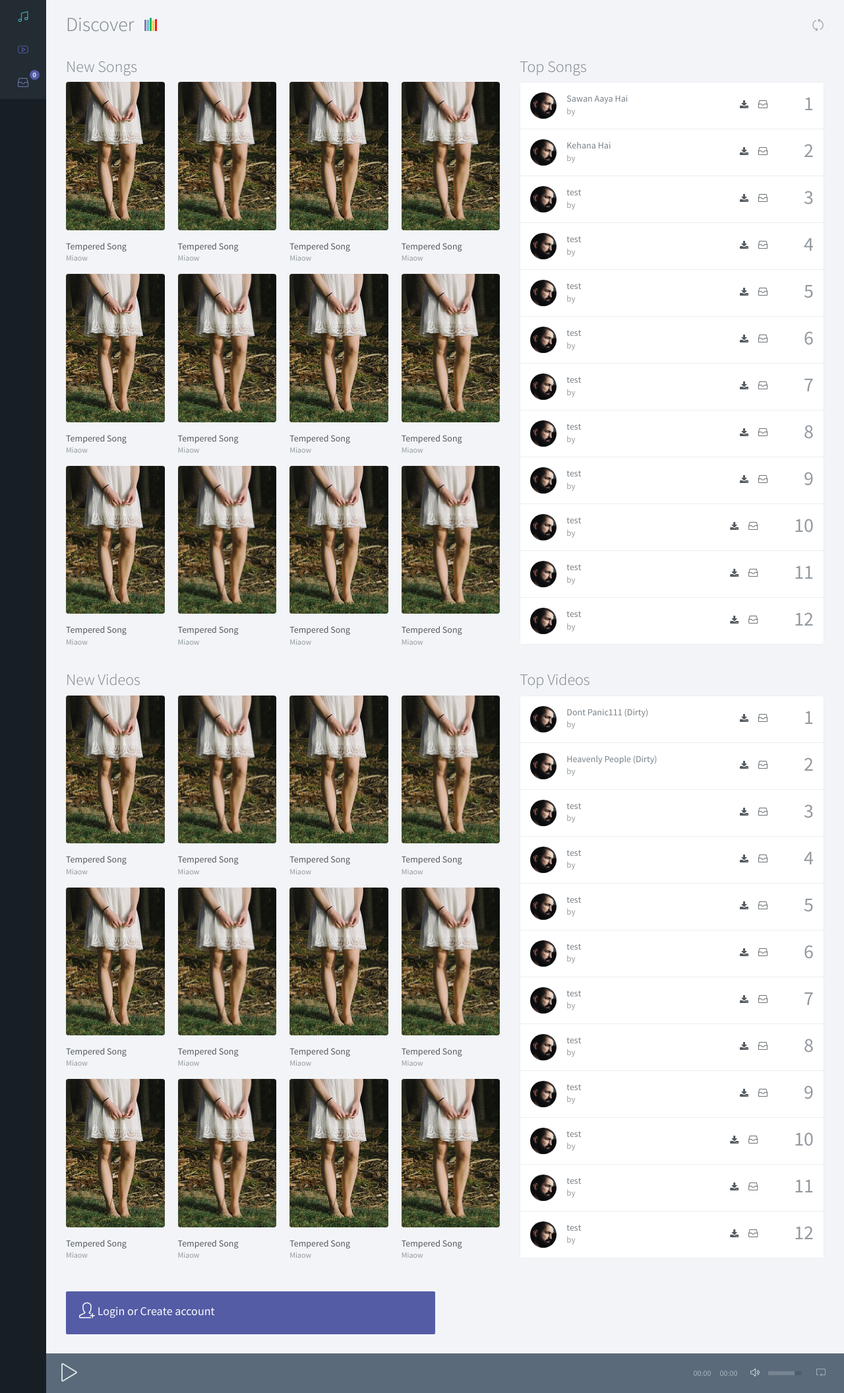
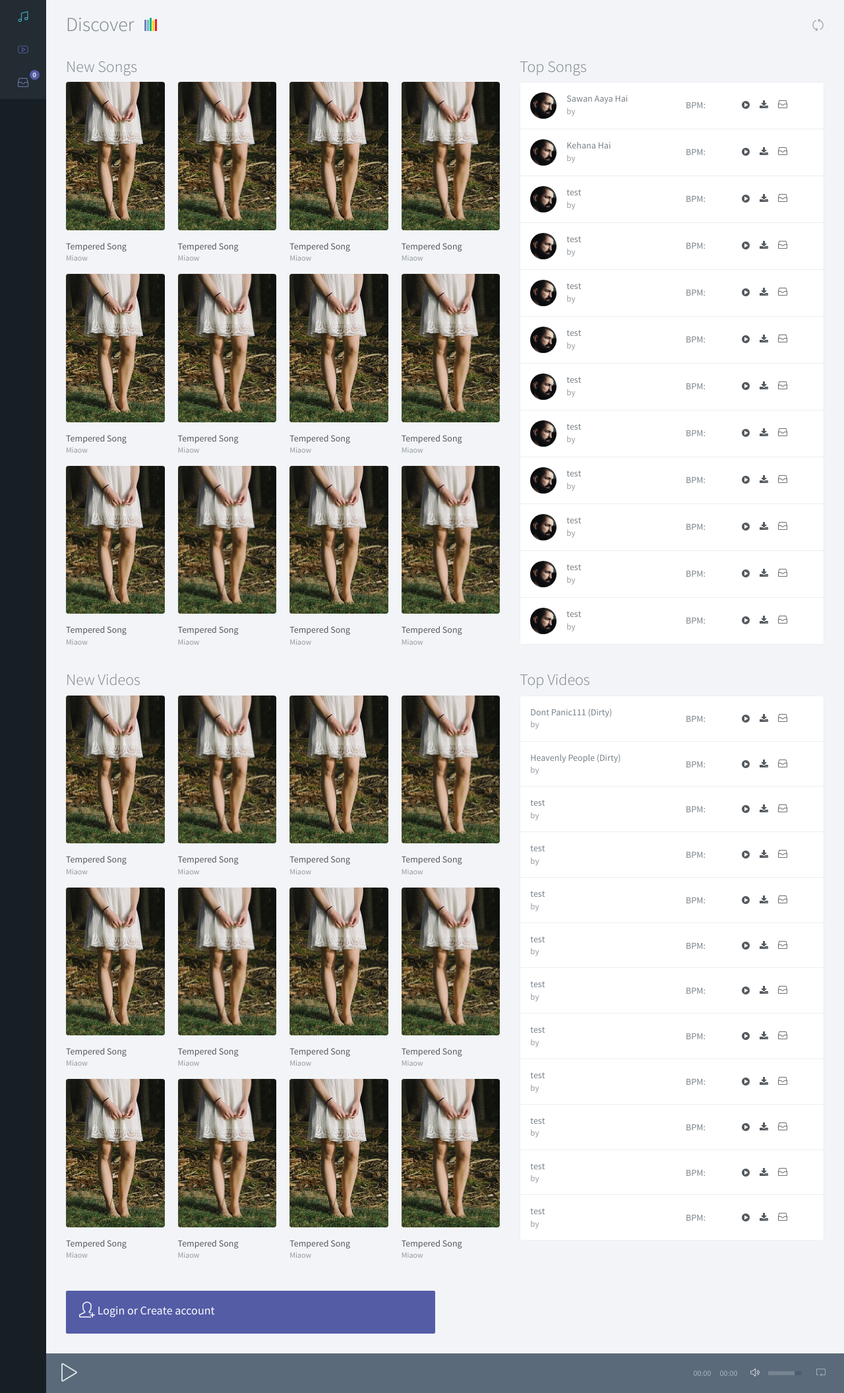
Before and after one commit to priyranjansingh/vip, a CodeIgniter app: page /vip/ in a window 1280 px wide. Shown: the part 60-2171 px from the top of the page at 66% size. Run offline with CodeIgniter, Linux system fonts and the light colour scheme.

Commit message:
Crate & Homepage
Crate Page as well as homepage changes

```diff
--- a/application/controllers/vip.php
+++ b/application/controllers/vip.php
@@ -16,6 +16,7 @@ class Vip extends CI_Controller {
         $this->load->model('Download_model');
         $this->load->helper('text');
         $this->load->helper('download');
+        $this->load->library('session');
     }
 
     public function index() {
@@ -54,9 +55,9 @@ class Vip extends CI_Controller {
               $offset = 24;
         }
         $data = array();
-        $query = $this->db->get_where('song_lists',array('songType'=>'1'),$offset,$limit);
+        $query = $this->db->order_by('id', 'DESC')->get_where('song_lists',array('songType'=>'1'),$offset,$limit);
         $data['songs_result'] = $query->result_array();
-        $query_total = $this->db->get_where('song_lists',array('songType'=>'1'));
+        $query_total = $this->db->order_by('id', 'DESC')->get_where('song_lists',array('songType'=>'1'));
         $total_page = $query_total->num_rows();
         $data['total_records'] = ceil($total_page/24);
         $data['genreName'] = 'All';
@@ -72,9 +73,9 @@ class Vip extends CI_Controller {
               $offset = 24;
         }
         $data = array();
-        $query = $this->db->get_where('song_lists',array('songType'=>'2'),$offset,$limit);
+        $query = $this->db->order_by('id', 'DESC')->get_where('song_lists',array('songType'=>'2'),$offset,$limit);
         $data['songs_result'] = $query->result_array();
-        $query_total = $this->db->get_where('song_lists',array('songType'=>'2'));
+        $query_total = $this->db->order_by('id', 'DESC')->get_where('song_lists',array('songType'=>'2'));
         $total_page = $query_total->num_rows();
         $data['total_records'] = ceil($total_page/24);
         $data['genreName'] = 'All';
@@ -92,10 +93,10 @@ class Vip extends CI_Controller {
         $genre_id =  $this->input->post('id');
         $genre_query = $this->db->get_where('genre',array("id"=>$genre_id));
         $genre_name = $genre_query->row_array();
-        $query = $this->db->get_where('song_lists',array("genre"=>$genre_id,'songType'=>'1'),$offset,$limit);
+        $query = $this->db->order_by('id', 'DESC')->get_where('song_lists',array("genre"=>$genre_id,'songType'=>'1'),$offset,$limit);
         $data['songs_result'] = $query->result_array();
 
-        $query_total = $this->db->get_where('song_lists',array("genre"=>$genre_id,'songType'=>'1'));
+        $query_total = $this->db->order_by('id', 'DESC')->get_where('song_lists',array("genre"=>$genre_id,'songType'=>'1'));
         $total_page = $query_total->num_rows();
         $data['total_records'] = ceil($total_page/24);
 
@@ -115,10 +116,10 @@ class Vip extends CI_Controller {
         $genre_id =  $this->input->post('id');
         $genre_query = $this->db->get_where('genre',array("id"=>$genre_id));
         $genre_name = $genre_query->row_array();
-        $query = $this->db->get_where('song_lists',array("genre"=>$genre_id,'songType'=>'2'),$offset,$limit);
+        $query = $this->db->order_by('id', 'DESC')->get_where('song_lists',array("genre"=>$genre_id,'songType'=>'2'),$offset,$limit);
         $data['songs_result'] = $query->result_array();
 
-        $query_total = $this->db->get_where('song_lists',array("genre"=>$genre_id,'songType'=>'2'));
+        $query_total = $this->db->order_by('id', 'DESC')->get_where('song_lists',array("genre"=>$genre_id,'songType'=>'2'));
         $total_page = $query_total->num_rows();
         $data['total_records'] = ceil($total_page/24);
 
@@ -141,10 +142,10 @@ class Vip extends CI_Controller {
         $genre_query = $this->db->get_where('genre',array("id"=>$genre_id));
         $genre_name = $genre_query->row_array();
         // end of getting the genre name
-        $query = $this->db->get_where('song_lists',array("subGenre"=>$genre_id,'songType'=>'1'),$offset,$limit);
+        $query = $this->db->order_by('id', 'DESC')->get_where('song_lists',array("subGenre"=>$genre_id,'songType'=>'1'),$offset,$limit);
         $data['songs_result'] = $query->result_array();
 
-        $query_total = $this->db->get_where('song_lists',array("subGenre"=>$genre_id,'songType'=>'1'));
+        $query_total = $this->db->order_by('id', 'DESC')->get_where('song_lists',array("subGenre"=>$genre_id,'songType'=>'1'));
         $total_page = $query_total->num_rows();
         $data['total_records'] = ceil($total_page/24);
 
@@ -168,10 +169,10 @@ class Vip extends CI_Controller {
         $genre_query = $this->db->get_where('genre',array("id"=>$genre_id));
         $genre_name = $genre_query->row_array();
         // end of getting the genre name
-        $query = $this->db->get_where('song_lists',array("subGenre"=>$genre_id,'songType'=>'2'),$offset,$limit);
+        $query = $this->db->order_by('id', 'DESC')->get_where('song_lists',array("subGenre"=>$genre_id,'songType'=>'2'),$offset,$limit);
         $data['songs_result'] = $query->result_array();
 
-        $query_total = $this->db->get_where('song_lists',array("subGenre"=>$genre_id,'songType'=>'2'));
+        $query_total = $this->db->order_by('id', 'DESC')->get_where('song_lists',array("subGenre"=>$genre_id,'songType'=>'2'));
         $total_page = $query_total->num_rows();
         $data['total_records'] = ceil($total_page/24);
 
@@ -238,7 +239,7 @@ class Vip extends CI_Controller {
               $offset = 24;
         }
         $data = array();
-        $query = $this->db->get_where('song_lists',array('songType'=>'2'),$offset,$limit);
+        $query = $this->db->order_by('id', 'DESC')->get_where('song_lists',array('songType'=>'2'),$offset,$limit);
         $data['songs_result'] = $query->result_array();
         $this->load->view('video-loading', $data);
     }
@@ -253,7 +254,7 @@ class Vip extends CI_Controller {
               $offset = 24;
         }
         $data = array();
-        $query = $this->db->get_where('song_lists',array("genre"=>$genre_id,'songType'=>'1'),$offset,$limit);
+        $query = $this->db->order_by('id', 'DESC')->get_where('song_lists',array("genre"=>$genre_id,'songType'=>'1'),$offset,$limit);
         $data['songs_result'] = $query->result_array();
         $this->load->view('song-loading', $data);
     }
@@ -267,7 +268,7 @@ class Vip extends CI_Controller {
               $offset = 24;
         }
         $data = array();
-        $query = $this->db->get_where('song_lists',array("genre"=>$genre_id,'songType'=>'2'),$offset,$limit);
+        $query = $this->db->order_by('id', 'DESC')->get_where('song_lists',array("genre"=>$genre_id,'songType'=>'2'),$offset,$limit);
         $data['songs_result'] = $query->result_array();
         $this->load->view('video-loading', $data);
     }
@@ -282,7 +283,7 @@ class Vip extends CI_Controller {
               $offset = 24;
         }
         $data = array();
-        $query = $this->db->get_where('song_lists',array("subGenre"=>$genre_id,'songType'=>'1'),$offset,$limit);
+        $query = $this->db->order_by('id', 'DESC')->get_where('song_lists',array("subGenre"=>$genre_id,'songType'=>'1'),$offset,$limit);
         $data['songs_result'] = $query->result_array();
         $this->load->view('song-loading', $data);
     }
@@ -296,7 +297,7 @@ class Vip extends CI_Controller {
               $offset = 24;
         }
         $data = array();
-        $query = $this->db->get_where('song_lists',array("subGenre"=>$genre_id,'songType'=>'2'),$offset,$limit);
+        $query = $this->db->order_by('id', 'DESC')->get_where('song_lists',array("subGenre"=>$genre_id,'songType'=>'2'),$offset,$limit);
         $data['songs_result'] = $query->result_array();
         $this->load->view('video-loading', $data);
     }
@@ -334,61 +335,7 @@ class Vip extends CI_Controller {
     }
 
 
-    public function download($slug){
-        if ($this->myauth->isLogin()) {
-            if (isset($_REQUEST['download'])) {
-                $play = $this->Song_model->getsongDetail($slug);
-
-                if ($play) {
-                    $nos = $this->Download_model->countDownloads($play);
-                    if ($this->_isDownloadLimit($nos)) {
-                        $this->Download_model->saveDownloads($play);
-                        $this->Song_model->updateTotalDownload($play->id);
-                        if (isset($_POST['save']) && $_POST['save'] == "Submit") {
-                            $this->Wonder_model->saveAnswer();
-                        }
-                        $path = explode("../", $play->filePath);
-                        if ($play->songType == "1") {
-                            if (file_exists($path[1])) {
-                                session_write_close();
-                                $data = file_get_contents($path[1]);
-                                force_download($play->fileName, $data);
-                                exit;
-                            }
-                        } else if ($play->songType == "2") {
-                            if (file_exists($path[1])) {
-                                session_write_close();
-                                $data = file_get_contents($path[1]);
-                                force_download($play->fileName, $data);
-                                exit;
-                            }
-                        } else if ($play->songType == "3") {
-                            if (file_exists($path[1])) {
-                                session_write_close();
-                                $data = file_get_contents($path[1]);
-                                force_download($play->fileName, $data);
-                                exit;
-                            } else if (file_exists($path[1])) {
-                                session_write_close();
-                                $data = file_get_contents($path[1]);
-                                force_download($play->fileName, $data);
-                                exit;
-                            }
-                        }
-                        exit();
-                    }
-                } else {
-                    show_404();
-                }
-            } else {
-                show_404();
-            }
-        } else {
-            show_404();
-        }
-    }
-
-      public function downloads($slug){
+    public function downloads($slug){
                 //$slug = $this->input->post('slug');
                 $play = $this->Song_model->getsongDetail($slug);
                 if ($play) {
@@ -578,7 +525,7 @@ class Vip extends CI_Controller {
     }
 
     // for the crate functonality
-    public function crate()
+    public function addTocrate()
     {
         $crate_array = array();
         if(!empty($this->session->userdata('crate')))
@@ -601,6 +548,10 @@ class Vip extends CI_Controller {
 
     }
 
+    public function crate(){
+        $this->load->view('ajax-crate');
+    }
+
     // end of for the crate functionality
 
 }
--- a/application/views/home.php
+++ b/application/views/home.php
@@ -56,9 +56,6 @@
             <?php if ($topSongs) : ?>
                 <?php for ($i = 0; $i < count($topSongs); $i++) : ?>
                     <div href="#" class="list-group-item clearfix">
-                        <span class="pull-right h2 text-muted m-l">
-                            <?php echo ($i + 1); ?>
-                        </span>
                         <span class="pull-right m-l list-crate">
                             <a href="#" title="Add To Crate" class="pull-right">
                                 <i class="icon icon-drawer"></i>
@@ -68,6 +65,14 @@
                             <a href="#" title="Download">
                                 <i class="fa fa-download"></i>
                             </a>
+                        </span>
+                        <span class="pull-right m-l list-play">
+                            <a href="javascript:void(null);#" class="pull-right">
+                                <i id="<?php echo $topSongs[$i]['slug']; ?>" class="fa fa-play-circle play "></i>
+                            </a>
+                        </span>
+                        <span class="pull-right m-l list-crate">
+                            BPM: <?php echo $topSongs[$i]['bpm']; ?>
                         </span>
                         <span class="pull-left thumb-sm avatar m-r">
                             <img src="images/a4.png" alt="..." />
@@ -137,9 +142,6 @@
             <?php if ($topVideos) : ?>
                 <?php for ($i = 0; $i < count($topVideos); $i++) : ?>
                     <div href="#" class="list-group-item clearfix">
-                        <span class="pull-right h2 text-muted m-l">
-                            <?php echo ($i + 1); ?>
-                        </span>
                         <span class="pull-right m-l list-crate">
                             <a href="#" title="Add To Crate" class="pull-right">
                                 <i class="icon icon-drawer"></i>
@@ -150,8 +152,13 @@
                                 <i class="fa fa-download"></i>
                             </a>
                         </span>
-                        <span class="pull-left thumb-sm avatar m-r">
-                            <img src="images/a4.png" alt="..." />
+                        <span class="pull-right m-l list-play">
+                            <a href="javascript:void(null);#" class="pull-right">
+                                <i id="<?php echo $topVideos[$i]['slug']; ?>" class="fa fa-play-circle video_description"></i>
+                            </a>
+                        </span>
+                        <span class="pull-right m-l list-crate">
+                            BPM: <?php echo $topVideos[$i]['bpm']; ?>
                         </span>
                         <span class="clear"> <span><?php echo $topVideos[$i]['songName']; ?></span>
                             <small class="text-muted clear text-ellipsis">by <?php echo $topVideos[$i]['artistName']; ?></small>
--- a/css/vip.css
+++ b/css/vip.css
@@ -18,6 +18,17 @@
     margin-top: 10px;
     margin-right: 40px;
 }
+.list-play {
+    margin-top: 10px;
+}
 .scrollable-ajax {
     padding-bottom: 50px;
 }
+
+.crate_download{
+    width: 100px;
+    padding: 5px;
+    border: none;
+    background: #428bca;
+    color: #fff;
+}
--- a/js/vip.js
+++ b/js/vip.js
@@ -307,7 +307,7 @@ $(document).ready(function() {
         var id = $(this).attr('id');
         $.ajax({
             type: "POST",
-            url: base_url + "vip/crate/",
+            url: base_url + "vip/addTocrate/",
             data: {flag: flag, id : id},
             success: function(data) {
                 $('#crate_count').html(data);
```
Also changed, not shown: application/views/ajax-crate.php (added, +60 -0 lines).
